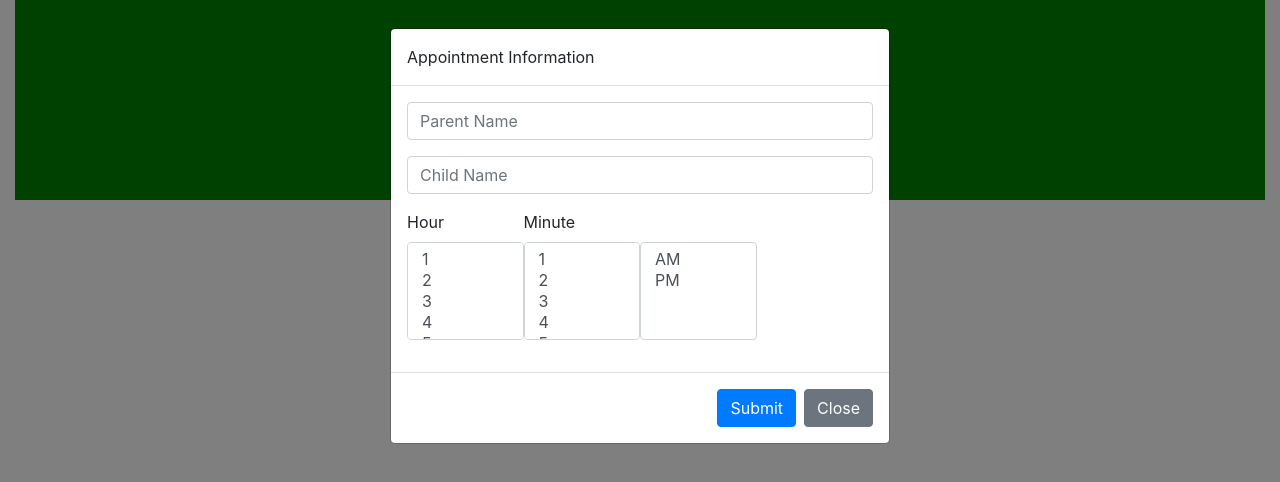
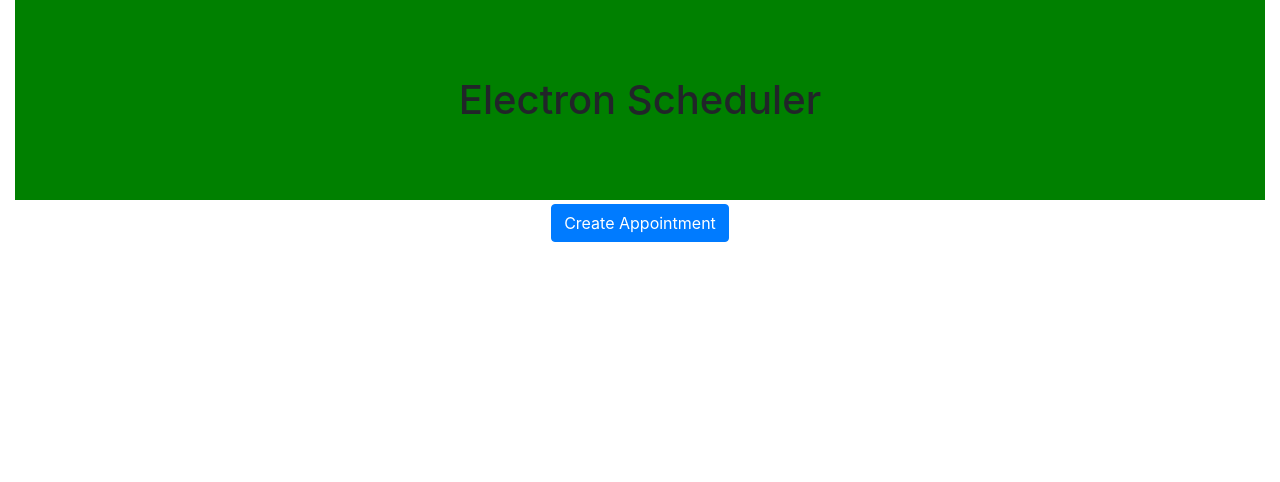
Before and after one commit to KantKontrol/Electron-Scheduler, a React (Create React App) app in the folder electron-scheduler/: page / in a window 1280 px wide. Shown: the top 482 px of the page. Built offline with nearby package versions, Linux system fonts and the light colour scheme.

Commit message:
added state functionality to appointment form data

```diff
--- a/electron-scheduler/src/components/InputModal.js
+++ b/electron-scheduler/src/components/InputModal.js
@@ -1,4 +1,4 @@
-import React, { useState } from "react";
+import React, { useState, useRef } from "react";
 import Modal from "react-bootstrap/Modal";
 import InputGroup from "react-bootstrap/InputGroup";
 import FormControl from "react-bootstrap/FormControl";
@@ -7,7 +7,22 @@ import Form from "react-bootstrap/Form";
 
 export default function InputModal(props){
 
-    const { setModal, showModal } = props;
+    const { setModal, showModal, createAppointment } = props;
+
+
+    const [aData, setAData] = useState({
+        parentName: "",
+        childName: "",
+        hour: 0,
+        minute: 0,
+        ampm: "AM",
+        setName: function({name, value}){
+           setAData({ ...aData, [name]: value });
+        }
+    });
+
+
+    console.log(aData);
 
     const hours = [ 1,2,3,4,5,6,7,8,9,10,11,12 ];
     const minutes = [];
@@ -25,6 +40,9 @@ export default function InputModal(props){
                     placeholder="Parent Name"
                     aria-label="ParentName"
                     aria-describedby="basic-addon1"
+                    name="parentName"
+                    value={aData.parentName}
+                    onChange={e => aData.setName(e.target)}
                     />
                 </InputGroup>
                 <InputGroup className="mb-3">
@@ -32,14 +50,18 @@ export default function InputModal(props){
                     placeholder="Child Name"
                     aria-label="ChildName"
                     aria-describedby="basic-addon1"
+                    name="childName"
+                    value={aData.childName}
+                    onChange={e => aData.setName(e.target)}
                     />
                 </InputGroup>
+                <div className="mx-auto">
                     <Form.Group className="w-25 d-inline-block" controlId="exampleForm.ControlSelect2">
                         <Form.Label>Hour</Form.Label>
                         <Form.Control as="select" multiple>
                             {
                                 hours.map(e => {
-                               return <option key={e}>{e}</option>
+                                return <option onClick={() => setAData({...aData, hour: e})} key={e}>{e}</option>
                                 })
                             }
                         </Form.Control>
@@ -49,21 +71,23 @@ export default function InputModal(props){
                         <Form.Control as="select" multiple>
                             {
                                 minutes.map(e => {
-                                return <option key={e}>{e}</option>
+                                    return <option onClick={() => setAData({...aData, minute: e})} key={e}>{e}</option>
                                 })
                             }
                         </Form.Control>
                     </Form.Group>
                     <Form.Group className="w-25  d-inline-block" controlId="exampleForm.ControlSelect2">
                         <Form.Control as="select" multiple>
-                        <option key={"AM"}>AM</option>
-                        <option key={"PM"}>PM</option>
+                            <option onClick={() => setAData({...aData, ampm: "AM"})} key={"AM"}>AM</option>
+                            <option onClick={() => setAData({...aData, ampm: "PM"})} key={"PM"}>PM</option>
                         </Form.Control>
                     </Form.Group>
+                </div>
+
 
             </Modal.Body>
             <Modal.Footer>
-                <button className="btn btn-primary" onClick={() => setModal(true)}>Submit</button>
+                <button className="btn btn-primary" onClick={() => createAppointment()}>Submit</button>
                 <button className="btn btn-secondary" onClick={() => setModal(false)}>Close</button>
             </Modal.Footer>
         </Modal>
--- a/electron-scheduler/src/components/MainPage.js
+++ b/electron-scheduler/src/components/MainPage.js
@@ -5,9 +5,14 @@ import InputModal from "./InputModal";
 export default function MainPage(){
 
     const [pageState, setPageState] = useState({
-        showModal: true,
+        showModal: false,
+        appointments: [],
         setModal: function(value){
             setPageState({ ...pageState, showModal: value });
+        },
+        createAppointment: function(data){
+            console.log(data)
+            setPageState({ ...pageState, showModal: false });
         }
     });
 
@@ -17,15 +22,16 @@ export default function MainPage(){
             <div className="container-fluid">
 
                 <div className="row mx-auto main-page-header">
-                    <h1 className="main-page-header-text my-auto">Electron Scheduler</h1>
+                    <h1 className="main-page-header-text my-auto d-block">Electron Scheduler</h1>
+
                 </div>
 
                 <div className="row">
-
+                    <button className="btn btn-primary d-block mx-auto mt-1" onClick={() => pageState.setModal(true)}>Create Appointment</button>
                 </div>
 
             </div>
-            <InputModal showModal={pageState.showModal} setModal={pageState.setModal}/>
+            <InputModal showModal={pageState.showModal} setModal={pageState.setModal} createAppointment={pageState.createAppointment}/>
         </>
     );
 
```
Lines whose indentation alone changed are shown as unchanged.
